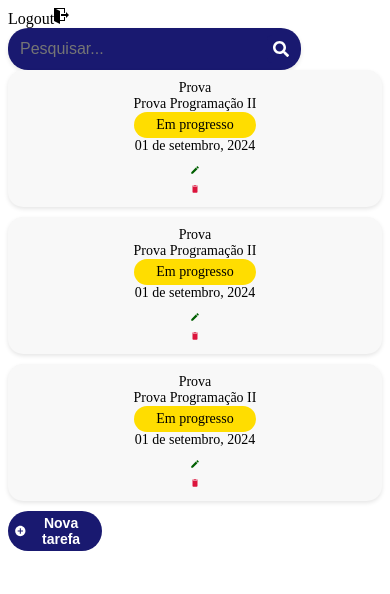
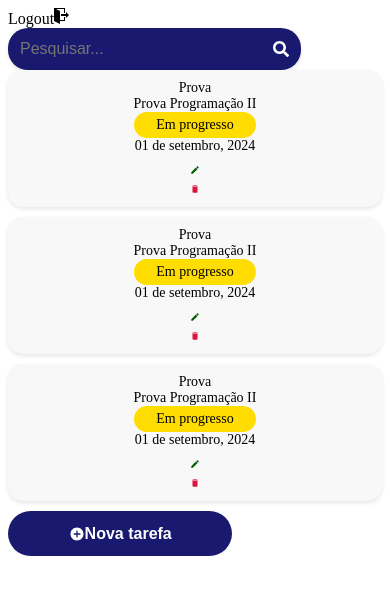
Before and after one commit to MikaelAlvez/Gerenciamento-de-tarefas, a Next.js app in the folder frontend/: page /ListTasks in a window 390 px wide. Shown: the top 594 px of the page. Built offline with nearby package versions, Linux system fonts and the light colour scheme.

Commit message:
feat: responsive button

```diff
--- a/frontend/src/app/Components/Button/Button.module.css
+++ b/frontend/src/app/Components/Button/Button.module.css
@@ -1,7 +1,6 @@
 .button {
-    width: 100%;
-    max-width: 265px;
-    height: 65px;
+  width: 15%;
+  height: 5vh;
   background-color: #191970;
   color: white;
   font-size: 25px;
@@ -19,16 +18,35 @@
   background-color: #5757B8;
 }
 
+@media (max-width: 810px) {
+  .button {
+    width: 30%;
+    height: 55px;
+    font-size: 20px;
+  }
+}
+
 @media (max-width: 768px) {
   .button {
-      width: 25%;
-      max-width: none;
+    width: 40%;
+    height: 50px;
+    font-size: 18px;
   }
 }
 
 @media (max-width: 480px) {
   .button {
-      font-size: 14px;
-      height: 40px;
+    width: 60%;
+    max-width: none;
+    height: 45px;
+    font-size: 16px;
   }
 }
+
+@media (max-width: 360px) {
+  .button {
+    width: 60%;
+    height: 40px;
+    font-size: 14px;
+  }
+}
--- a/frontend/src/app/page.tsx
+++ b/frontend/src/app/page.tsx
@@ -45,7 +45,7 @@ export default function page() {
 
           <Button onClick={handleLoginRedirect}>Log in</Button>
 
-          <h4 className={styles.textConta}>Não tem uma conta? <Link className={styles.textBlue} href={'/RegisterUsers'}>Inscreva-se</Link></h4>
+          <h4 className={styles.textConta}>Não tem uma conta? <Link className={styles.textBlue} href={"/RegisterUsers"}>Inscreva-se</Link></h4>
           <h4 className={styles.textConta}>Logar com</h4>
           <div className={styles.redes}>
             <FcGoogle size={'3em'}/>
```
Lines whose indentation alone changed are shown as unchanged.
